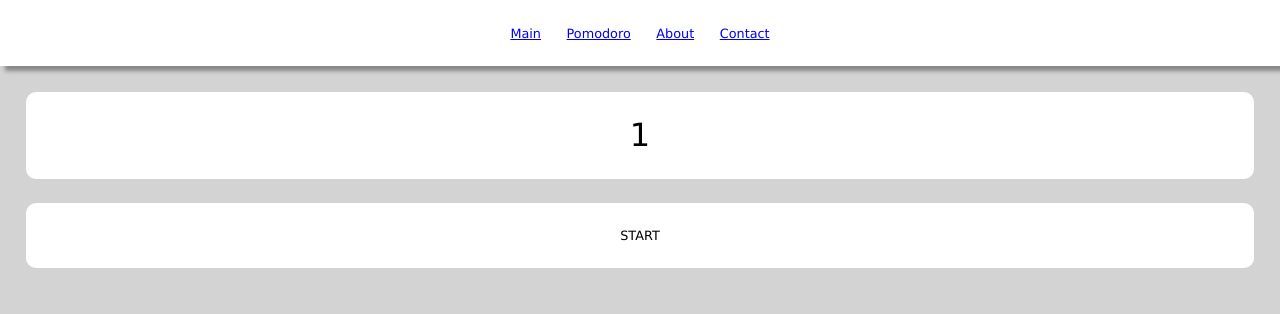
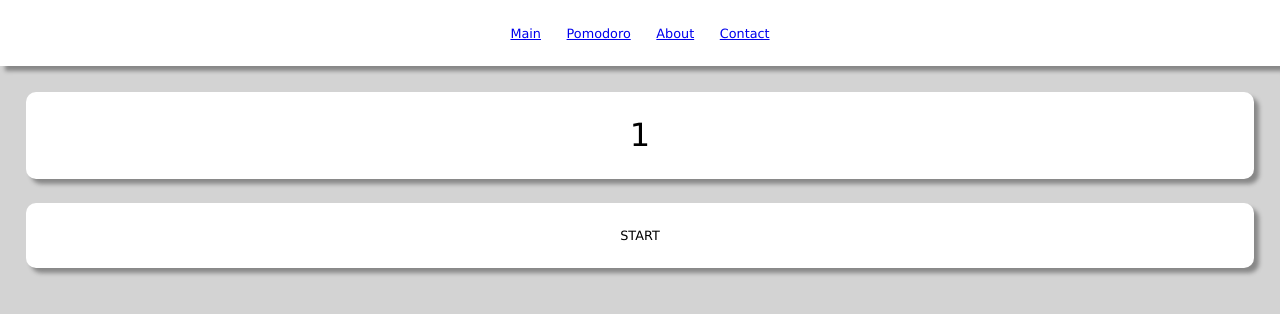
Before and after one commit to sciurkiewicz/scribe, a React (Create React App) app: page /pomodoro in a window 1280 px wide. Shown: the top 314 px of the page. Built offline with nearby package versions, Linux system fonts and the light colour scheme.

Commit message:
schedule added

```diff
--- a/src/components/Todo.js
+++ b/src/components/Todo.js
@@ -13,7 +13,9 @@ function Todo() {
         content: document.getElementById("todoTextData").value,
         id: new Date(),
       },
-    ]); //simple value
+    ]);
+    document.getElementById("todoTextData").value = "";
+    //simple value
   }
 
   function removeTodo(id) {
--- a/src/components/styles.css
+++ b/src/components/styles.css
@@ -30,6 +30,7 @@
   background-color: white;
   border-radius: 10px;
   width: 100%;
+  box-shadow: 5px 5px 4px #888888;
 }
 .pomodoroButton:hover {
   transition: 0.5s;
@@ -45,6 +46,7 @@
   background-color: white;
   border-radius: 10px;
   padding: 2%;
+  box-shadow: 5px 5px 4px #888888;
 }
 .Todo {
   width: 100%;
```
Also changed, not shown: src/components/Schedule.js (added, +8 -0 lines).
